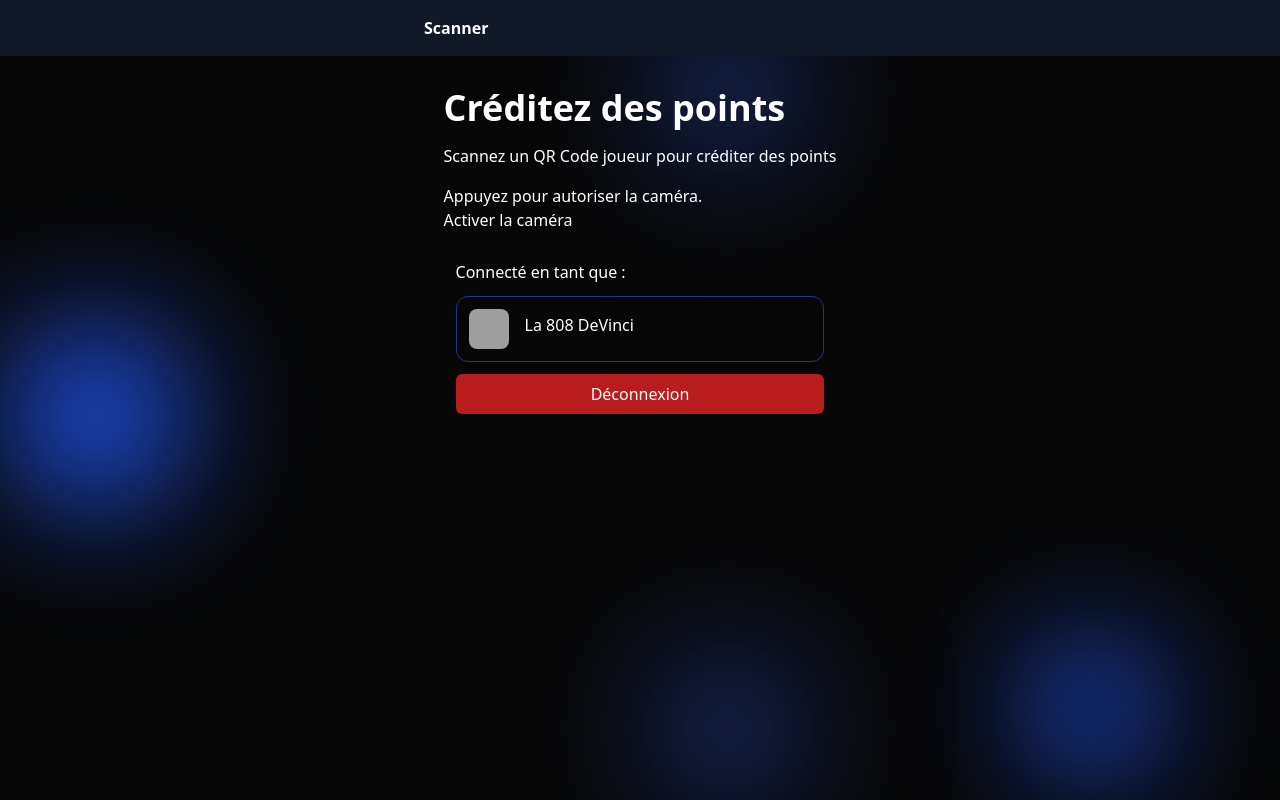
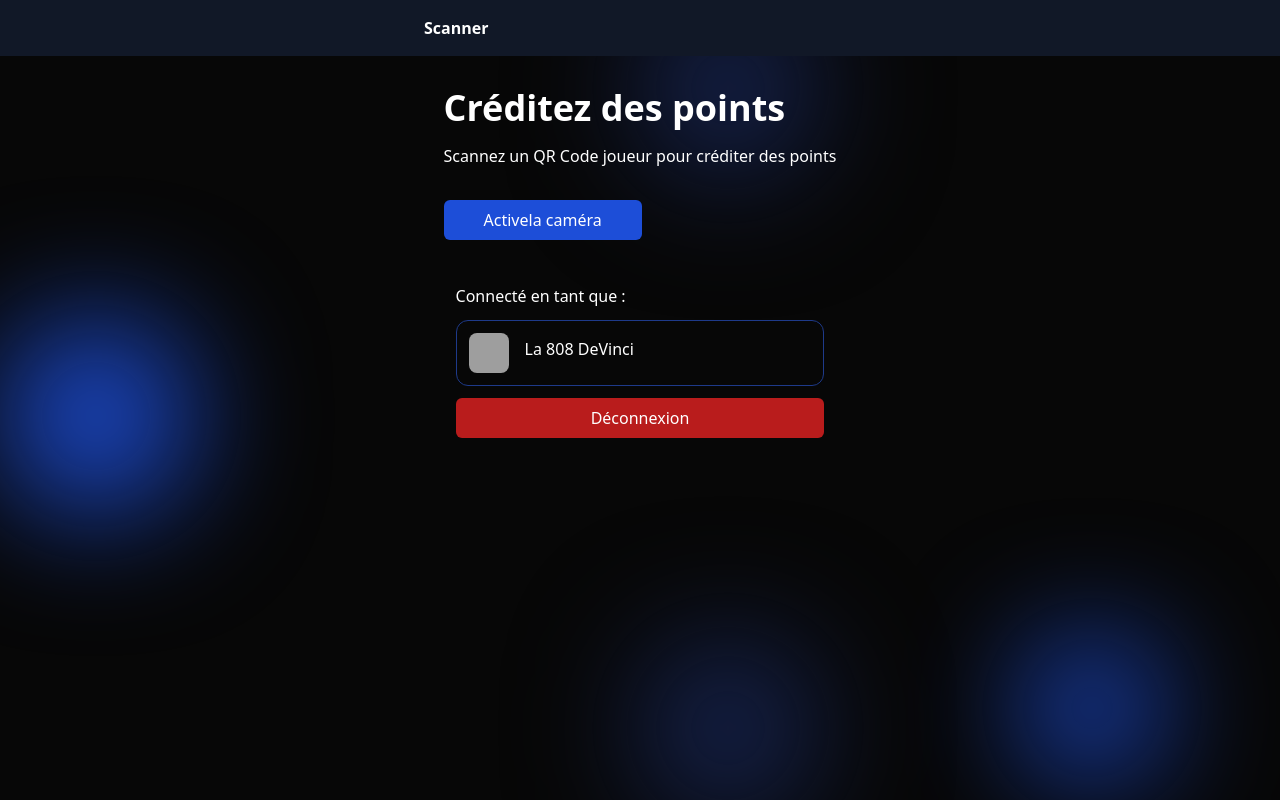
Before and after one commit to La-404-Devinci/advent-daily-frontend, a React (Vite) app: page /admin/scan in a window 1280 px wide. Built offline with nearby package versions, Linux system fonts and the light colour scheme; grey boxes are pictures that could not be loaded.

Commit message:
chore: loading scan camera

```diff
--- a/src/routes/admin-scan.jsx
+++ b/src/routes/admin-scan.jsx
@@ -5,6 +5,7 @@ import {Button} from "../components/buttons/Buttons";
 import {Scanner} from '@yudiel/react-qr-scanner';
 import {useState, useEffect} from "react";
 import {useNavigate} from "react-router-dom";
+import { LoaderCircle} from "lucide-react";
 
 
 export default function AdminScan() {
@@ -17,13 +18,10 @@ export default function AdminScan() {
     };
 
     useEffect(() => {
-        // Vérifier si l'accès à la caméra a déjà été accordé
         const access = localStorage.getItem("cameraAccessible");
         if (access === "true") {
-            // Si l'accès a été accordé, essayer d'accéder à la caméra directement
             requestCameraAccess();
         } else {
-            // Sinon, afficher le bouton pour autoriser l'accès
             setCameraAccessible(false);
         }
     }, []);
@@ -57,7 +55,7 @@ export default function AdminScan() {
     return (
         <Layout>
             <Header title={meta.title}/>
-            <div className="flex flex-col gap-4 p-6 mt-16">
+            <div className="flex flex-col gap-8 p-6 mt-16">
                 <div className="flex flex-col items-start gap-4 text-left">
                     <h1 className="text-4xl font-bold">Créditez des points</h1>
                     <p className="text-base">
@@ -66,14 +64,16 @@ export default function AdminScan() {
                 </div>
 
                 {cameraAccessible === null ? (
-                    <div>Chargement...</div>
+                    <div className={"flex flex-col items-center justify-center h-[26rem] gap-3"}>
+                        <p className={"text-2xl font-bold"}>Chargement...</p>
+                        <LoaderCircle className={"animate-spin h-10 w-10"}/>
+                    </div>
                 ) : cameraAccessible ? (
                     <Scanner onScan={handleScan}/>
                 ) : (
                     <div>
-                        <p>Appuyez pour autoriser la caméra.</p>
-                        <Button onClick={requestCameraAccess}>
-                            Activer la caméra
+                        <Button onClick={requestCameraAccess} styleType={"primary"}>
+                            Activela caméra
                         </Button>
                     </div>
                 )}
```
